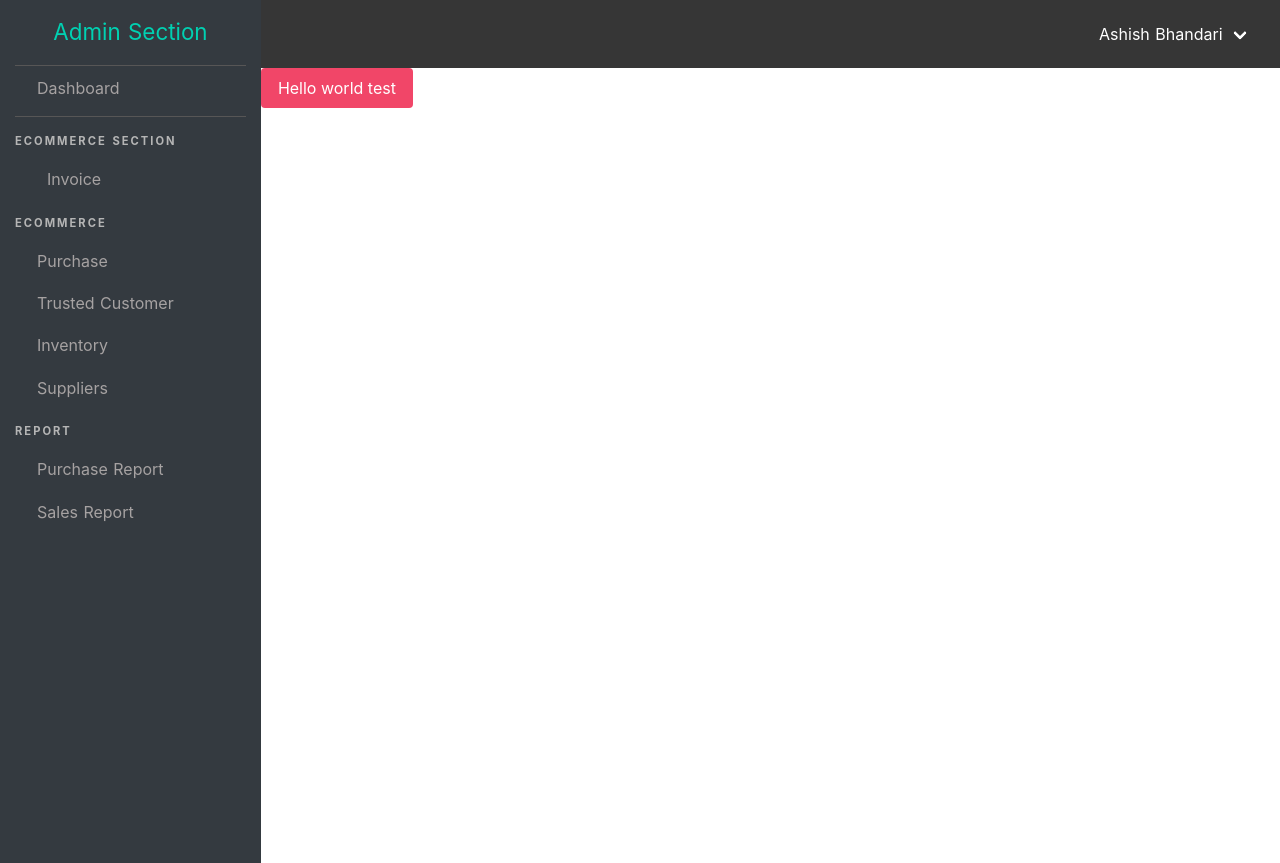
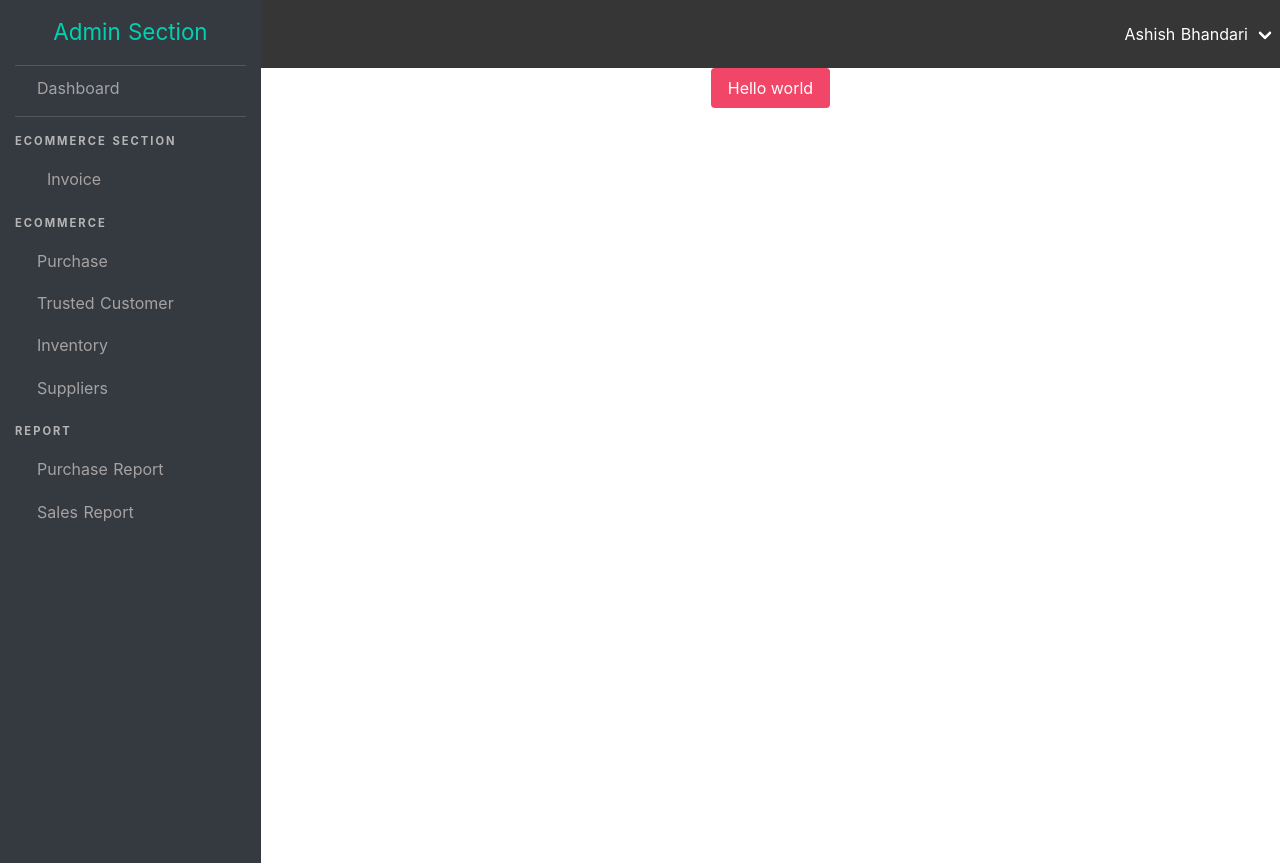
Before and after one commit to ashish336b/summerProject, a Nuxt app in the folder client/: page / in a window 1280 px wide. Built offline with nearby package versions, Linux system fonts and the light colour scheme.

Commit message:
container overiding fixed

```diff
--- a/client/assets/stylesheet/main.scss
+++ b/client/assets/stylesheet/main.scss
@@ -9,12 +9,9 @@
   width: 100%;
 }
 
-nav {
-  position: fixed;
-}
-
-nav .container {
-  max-width: 95% !important;
+nav .custom-container {
+  max-width: 95%;
+  margin: auto;
 }
 
 .sidebar {
@@ -22,6 +19,7 @@ nav .container {
   padding: 15px;
   background-color: #343a40;
 }
+
 .sidebar .sidebar-heading > div,
 .sidebar .sidebar-heading > a {
   font-size: 1.4rem;
--- a/client/components/topNavbar.vue
+++ b/client/components/topNavbar.vue
@@ -1,7 +1,7 @@
 <template>
   <header>
     <nav class="navbar is-dark py-2" role="navigation" aria-label="main navigation">
-      <div class="container">
+      <div class="container custom-container">
         <div class="navbar-brand">
           <a
             role="button"
--- a/client/pages/index.vue
+++ b/client/pages/index.vue
@@ -1,7 +1,9 @@
 <template>
   <sidebar>
-    <div class="container">
-      <button class="button is-danger">Hello world test</button>
+    <div class="hero">
+      <div class="container">
+        <button class="button is-danger">Hello world</button>
+      </div>
     </div>
   </sidebar>
 </template>
```
